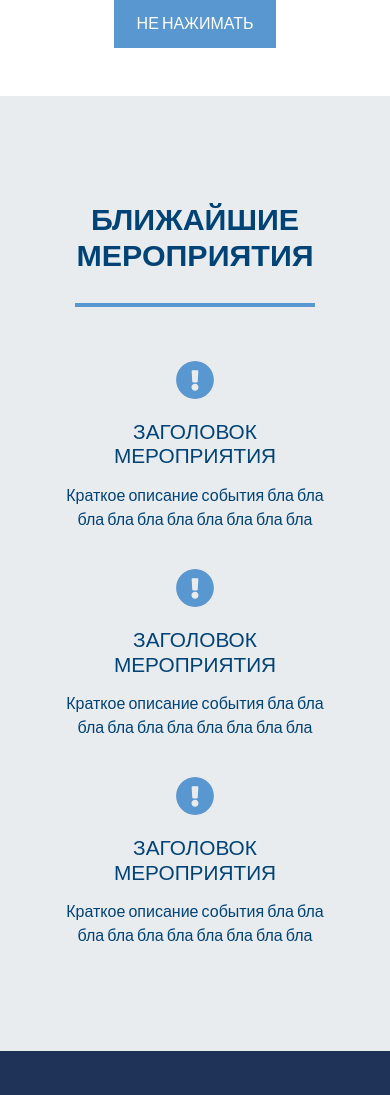
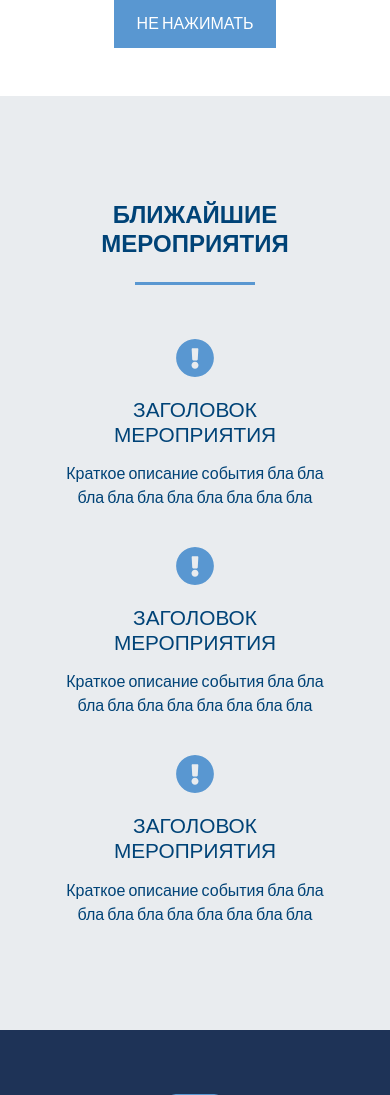
Before and after one commit to pavlentiysv/Olympiad, a PHP site: page / in a window 390 px wide. Shown: the part 2506-3601 px from the top of the page. Run offline with PHP 8.4, Linux system fonts and the light colour scheme; some libraries are stand-ins or nearby versions.

Commit message:
some minor fixes

```diff
--- a/style/main.css
+++ b/style/main.css
@@ -165,4 +165,15 @@ hr {
   .narrow h1 {
     font-size: 1.5rem;
   }
+  h3.heading {
+    font-size: 1.5rem;
+    text-transform: uppercase;
+    margin-bottom: 1.5rem;
+  }
+  .heading-underline {
+    width: 7.5rem;
+    height: 0.2rem;
+    background-color: #5997d1;
+    margin: 0 auto 2rem;
+  }
 }
```
Also changed, not shown: style/signin.css (+7 -0 lines).
